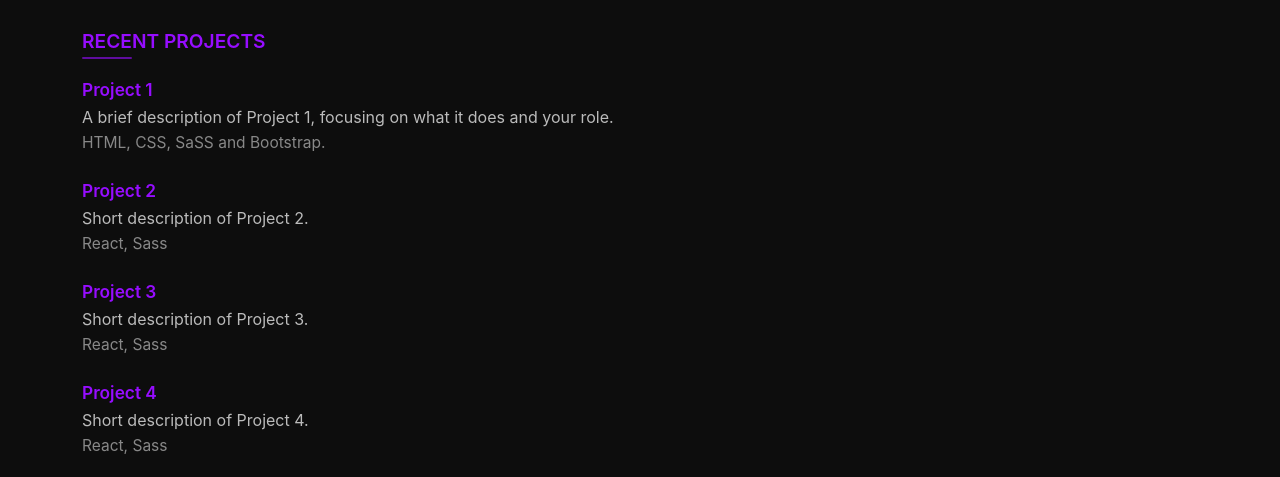
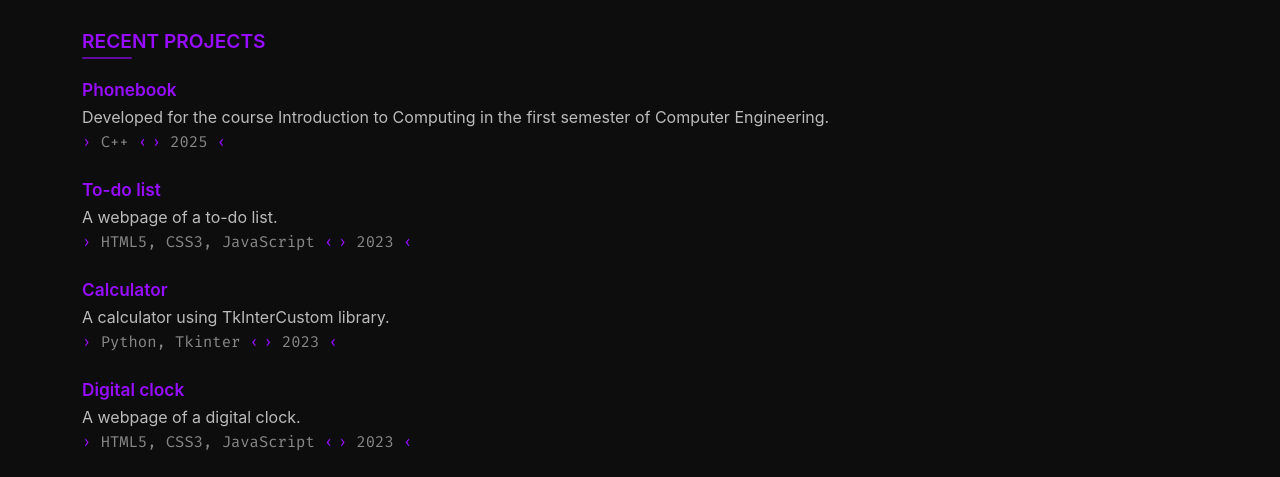
Before and after one commit to yasmim-rayane/portfolio, a plain HTML site: page index.html in a window 1280 px wide. Shown: the part 467-944 px from the top of the page. Drawn offline with nearby package versions, Linux system fonts and the light colour scheme; a script that the page names is missing.

Commit message:
Add real projects and its links.

```diff
--- a/index.html
+++ b/index.html
@@ -78,7 +78,8 @@
                     <span class="skill">Adobe Photoshop</span>
                 </div>
                 <div class="d-flex align-items-center gap-3">
-                    <a href="assets/docs/Curriculo_Yasmim_Rayane.pdf" download class="purple-btn btn rounded-pill px-4"><strong>Download resume</strong></a>
+                    <a href="assets/docs/Curriculo_Yasmim_Rayane.pdf" download
+                        class="purple-btn btn rounded-pill px-4"><strong>Download resume</strong></a>
                     <div class="social-links d-flex gap-3">
                         <a href="mailto:silva.yasmimray@gmail.com"><i class="fa-brands fa-google"></i></a>
                         <a href="https://www.linkedin.com/in/yasmim-rayane-189970325/" target="_blank"><i
@@ -91,8 +92,7 @@
 
             <div class="col-md-6 d-flex justify-content-center">
                 <div class="mini-prompt-container rounded-4 shadow-sm">
-                    <div
-                        class="mini-prompt-title d-flex justify-content-between align-items-center px-3 py-1">
+                    <div class="mini-prompt-title d-flex justify-content-between align-items-center px-3 py-1">
                         <div>
                             <div class="d-inline-block me-1">
                                 <span><i class="fa-solid fa-circle circle red"></i></span>
@@ -107,22 +107,26 @@
                         <span class="var">const</span> <span class="name">developer</span> <span class="eq">=</span>
                         {<br>
                         <div class="indent">
-                            <span class="key">name</span><span class="eq">:</span> <span class="string">'Yasmim Rayane'</span>,<br>
-                            <span class="key">role</span><span class="eq">:</span> <span class="string">'UI/UX Designer &amp;
+                            <span class="key">name</span><span class="eq">:</span> <span class="string">'Yasmim
+                                Rayane'</span>,<br>
+                            <span class="key">role</span><span class="eq">:</span> <span class="string">'UI/UX Designer
+                                &amp;
                                 Developer'</span>,<br>
                             <span class="key">skills</span><span class="eq">:</span> [
                             <span class="array">'Bootstrap'</span>, <span class="array">'Sass'</span>,
                             <span class="array">'Figma'</span>, <span class="array">'Design Systems'</span>
                             ],<br>
-                            <span class="key">passion</span><span class="eq">:</span> <span class="string">'Creating beautiful UX'</span>,<br>
-                            <span class="key">status</span><span class="eq">:</span> <span class="string">'Available for hire'</span>
+                            <span class="key">passion</span><span class="eq">:</span> <span class="string">'Creating
+                                beautiful UX'</span>,<br>
+                            <span class="key">status</span><span class="eq">:</span> <span class="string">'Available for
+                                hire'</span>
                             <span class="typewriter"></span>
                         </div>
                         }<br><br>
-                        <span class="export">export</span> <span class="var">default</span> <span class="name">developer</span>;
+                        <span class="export">export</span> <span class="var">default</span> <span
+                            class="name">developer</span>;
                     </div>
-                    <div
-                        class="mini-prompt-footer d-flex justify-content-between align-items-center px-3 py-1">
+                    <div class="mini-prompt-footer d-flex justify-content-between align-items-center px-3 py-1">
                     </div>
                 </div>
             </div>
@@ -132,51 +136,60 @@
             <h2 class="effect-yellow section-title">Recent projects</h2>
             <ol class="project-list list-unstyled">
                 <li class="mb-4">
-                    <a class="project-title" href="https://github.com/ryasmim/project1" target="_blank">
-                        Project 1
+                    <a class="project-title" href="https://github.com/yasmim-rayane/agenda-telefonica" target="_blank">
+                        Phonebook
                     </a>
                     <div class="project-description">
-                        A brief description of Project 1, focusing on what it does and your role.
+                        Developed for the course Introduction to Computing in the first semester of Computer
+                        Engineering.
                     </div>
-                    <div class="project-tech">
-                        HTML, CSS, SaSS and Bootstrap.
+                    <div>
+                        <span class="under-project">
+                            C++
+                        </span>
+                        <span class="under-project">
+                            2025
+                        </span>
                     </div>
                 </li>
                 <li class="mb-4">
-                    <a class="project-title" href="https://github.com/ryasmim/project2" target="_blank">Project 2</a>
+                    <a class="project-title" href="https://github.com/yasmim-rayane/todo-list" target="_blank">To-do
+                        list</a>
                     <div class="project-description">
-                        Short description of Project 2.
+                        A webpage of a to-do list.
                     </div>
-                    <div class="project-tech">
-                        React, Sass
-                    </div>
+                    <span class="under-project">
+                        HTML5, CSS3, JavaScript
+                    </span>
+                    <span class="under-project">
+                        2023
+                    </span>
                 </li>
                 <li class="mb-4">
-                    <a class="project-title" href="https://github.com/ryasmim/project2" target="_blank">Project 3</a>
+                    <a class="project-title" href="https://github.com/yasmim-rayane/calculator"
+                        target="_blank">Calculator</a>
                     <div class="project-description">
-                        Short description of Project 3.
+                        A calculator using TkInterCustom library.
                     </div>
-                    <div class="project-tech">
-                        React, Sass
-                    </div>
+                    <span class="under-project">
+                        Python, Tkinter
+                    </span>
+                    <span class="under-project">
+                        2023
+                    </span>
                 </li>
                 <li class="mb-4">
-                    <a class="project-title" href="https://github.com/ryasmim/project2" target="_blank">Project 4</a>
+                    <a class="project-title" href="https://github.com/yasmim-rayane/digital-clock"
+                        target="_blank">Digital clock</a>
                     <div class="project-description">
-                        Short description of Project 4.
+                        A webpage of a digital clock.
                     </div>
-                    <div class="project-tech">
-                        React, Sass
-                    </div>
-                </li>
-                <li class="mb-4">
-                    <a class="project-title" href="https://github.com/ryasmim/project2" target="_blank">Project 5</a>
-                    <div class="project-description">
-                        Short description of Project 5.
-                    </div>
-                    <div class="project-tech">
-                        React, Sass
-                    </div>
+                    <span class="under-project">
+                        HTML5, CSS3, JavaScript
+                    </span>
+                    <span class="under-project">
+                        2023
+                    </span>
                 </li>
             </ol>
             <span class="see-projects">
--- a/sass/style.scss
+++ b/sass/style.scss
@@ -1,6 +1,6 @@
 // ----- Variables -----
 $main-bg-dark: #0d0d0d;
-$header-bg-dark: #1a1a1ade;
+$header-bg-dark: #1a1a1aaf;
 $main-bg-light: #fefefe;
 $header-bg-light: #e1e1e1;
 $accent: #960dff;
@@ -275,11 +275,11 @@ header {
     border: none;
     background: var(--accent) !important;
     color: #fff !important;
+    transition: filter 0.5s;
     text-decoration: none;
 
     &:hover {
         cursor: unset !important;
-        transition: filter 0.5s;
         filter: brightness(1.2);
         box-shadow: #960dff 0px 0px 8px 0px;
     }
@@ -340,10 +340,21 @@ header {
         margin-top: 2px;
     }
 
-    .project-tech {
+    .under-project {
         color: var(--text-secondary);
         font-size: 0.97rem;
         margin-top: 2px;
+        font-family: "Fira Mono", "Consolas", "Menlo", monospace;
+        user-select: none;
+
+        &::before{
+            content: "› ";
+            color: var(--accent);
+        }
+        &::after{
+            content: " ‹";
+            color: var(--accent);
+        }
     }
 }
 
```
Also changed, not shown: style.css, 1 other file.
